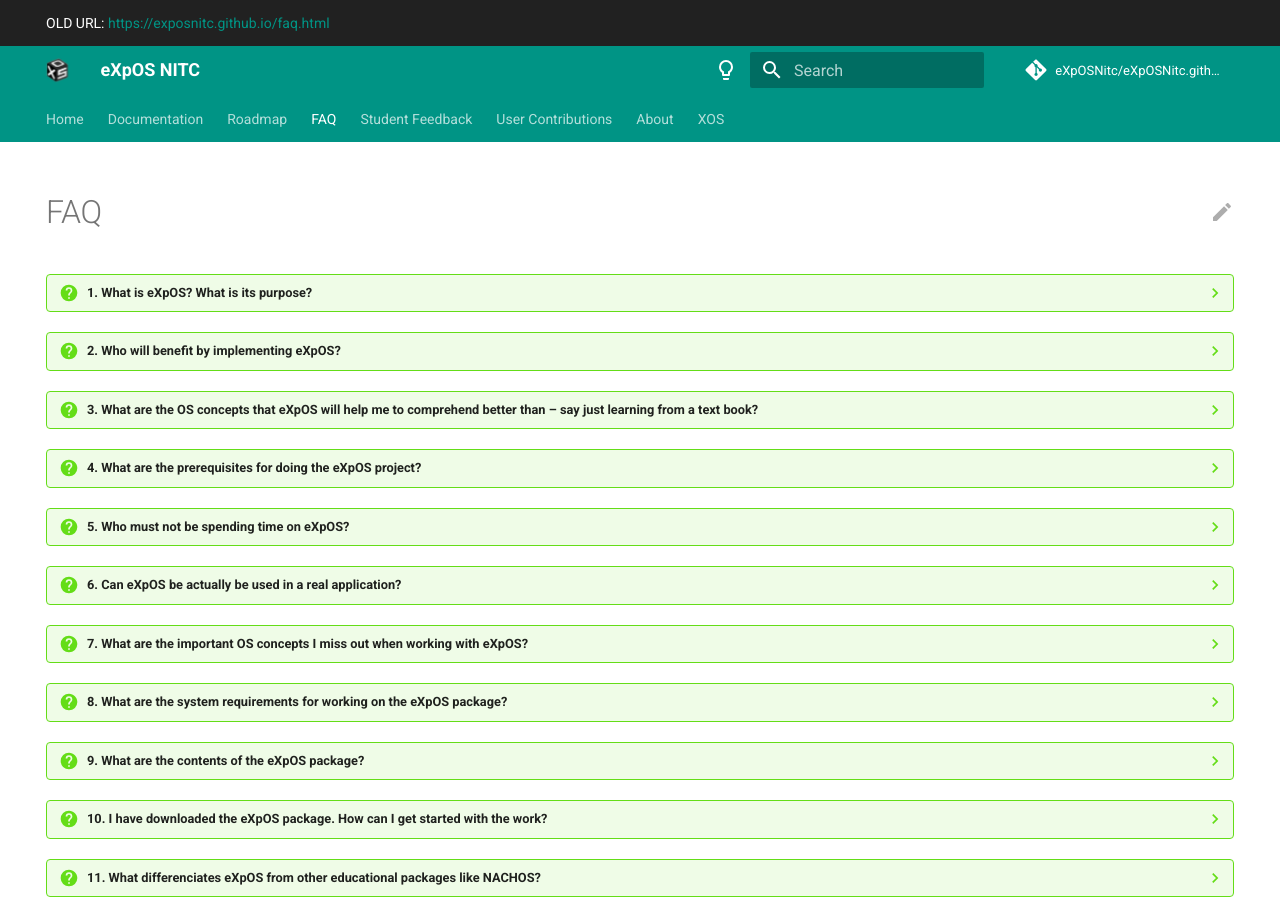
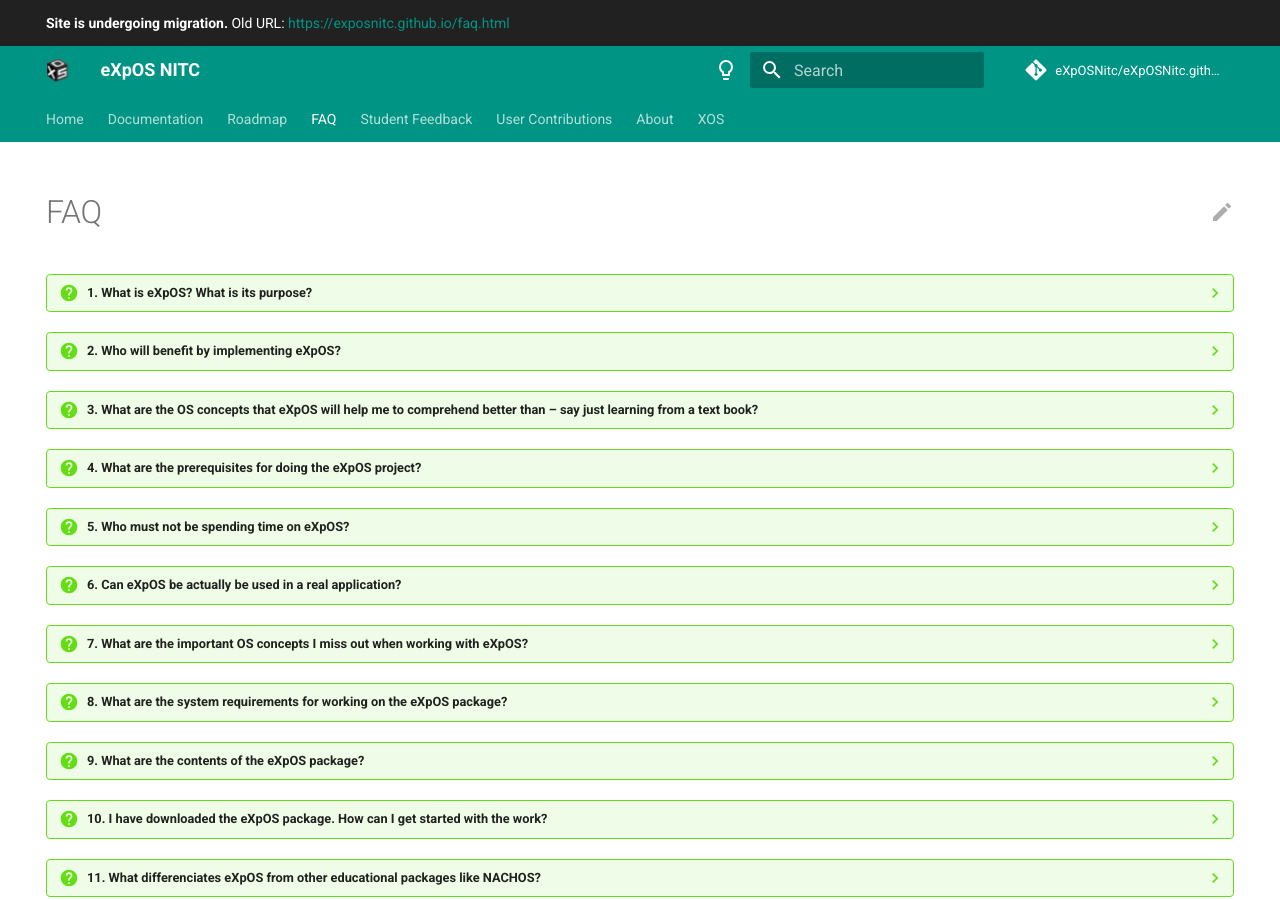
Before and after one commit to eXpOSNitc/expos-docs, an MkDocs documentation site: the page built from docs/faq.md, in a window 1280 px wide and 900 px high. Built offline with MkDocs 1.6.1 and Material for MkDocs 9.7.7, drawn with Linux system fonts in a browser that asks for light colours; comment, search, counter and statistics services are not loaded.

Commit message:
strip html

```diff
--- a/docs/faq.md
+++ b/docs/faq.md
@@ -7,21 +7,20 @@
 ---
 
 ??? question "1. What is eXpOS? What is its purpose?"
-    <p>eXpOS stands for eXperimental Operating System. The <a href="os_spec.html" target="_blank">eXpOS
-    specification</a> describes a very simple multi-user multi-tasking operating system. </p>
-    <p>eXpOS is not intended to be used as a practical operating system. It is designed with the
+    eXpOS stands for eXperimental Operating System. The <a href="os_spec.html" target="_blank">eXpOS
+    specification</a> describes a very simple multi-user multi-tasking operating system.
+
+    eXpOS is not intended to be used as a practical operating system. It is designed with the
     following intentions:
-    <ol>
-    <li>To have a multi-tasking OS specification that can be comprehended by a junior undergraduate
+
+    - To have a multi-tasking OS specification that can be comprehended by a junior undergraduate
     student in computer science who is undergoing a first course in Operating System such that
     he/she will be able to implement the OS in two or three months. This educational package comes
     with enough guidance and support tools as well as documentation to allow the student to achieve
-    this goal without the supervision of a specialist teacher.</li>
-    <li>The student will write the complete code for the OS from scratch. He/She will not be building
+    this goal without the supervision of a specialist teacher.
+    - The student will write the complete code for the OS from scratch. He/She will not be building
     the OS on top of a given code base. The only programming support provided will be a compiler
-    for a programming language (called SPL) in which the OS kernel will be written. </li>
-    </ol>
-    </p>
+    for a programming language (called SPL) in which the OS kernel will be written.
 
 
 ??? question "2. Who will benefit by implementing eXpOS?"
@@ -59,83 +58,79 @@
 
 
 ??? question "5. Who must not be spending time on eXpOS?"
-    <p>People who want to learn about operating systems, but who belong to the following category are not
-    advised to proceed with eXpOS:</p>
-    <ol>
-    <li>You are a confident programmer comfortable with reading and understanding professionally
+    People who want to learn about operating systems, but who belong to the following category are not
+    advised to proceed with eXpOS:
+
+    - You are a confident programmer comfortable with reading and understanding professionally
     written code – like the source code of linux. In this case, more sophisticated packages like <a
     href="http://minix3.org/">Minix</a> allow you to do real hard stuff. However, this is not for
-    novices. </li>
-    <li>You are not an expert; you want to try out the things listed in FAQ 2, but you do not want to
+    novices.
+    - You are not an expert; you want to try out the things listed in FAQ 2, but you do not want to
     do dirty work at a low level. (Although you can avoid assembly language programming in the eXpOS
     project, you still will have to get into quite a bit of “low level” architectural details). We
     suggest you to look for alternatives like <a href="https://en.wikipedia.org/wiki/Not_Another_Completely_Heuristic_Operating_System"
-    target="_blank">NACHOS</a>. </li>
-    </ol>
-
+    target="_blank">NACHOS</a>.
 
 ??? question "6. Can eXpOS be actually be used in a real application?"
     Please see FAQ 2.
 
 
 ??? question "7. What are the important OS concepts I miss out when working with eXpOS?"
-    <p>What you learn is very little compared to what is needed to become an OS expert. So, listing out
-    everything is impossible. But here are some important misses: </p>
-    <ol>
-    <li>The XSM machine allows you to store a character string in a memory word. No real machine
+    What you learn is very little compared to what is needed to become an OS expert. So, listing out
+    everything is impossible. But here are some important misses:
+
+    - The XSM machine allows you to store a character string in a memory word. No real machine
     architecture permits you to do such stuff. This is made possible just because XSM is a software
     simulated. However, XSM makes your data manipulation job much simpler without getting bogged down
     by details of data formatting. It is in principle possible to implement eXpOS on “more real”
     machines like <a href="http://en.wikipedia.org/wiki/MIPS_instruction_set" target="_blank">MIPS</a>.
-    However, this would involve considerably more time and effort. </li>
-    <li>The project involves very little work involving input-ouput, device interfacing, security or
+    However, this would involve considerably more time and effort.
+    - The project involves very little work involving input-ouput, device interfacing, security or
     networking. Moreover the file system and multi-user support are very primitive. The methods
     studied won't scale up when there is <a href="https://en.wikipedia.org/wiki/Computer_multitasking#Preemptive_multitasking"
-    target="_blank"> pre-emptive multitasking </a>. </li>
-    </ol>
+    target="_blank"> pre-emptive multitasking </a>.
 
 
 ??? question "8. What are the system requirements for working on the eXpOS package?"
-    <p>We expect you to have a Linux/Unix Machine with Lex/Flex and Yacc/Bison software packages
+    We expect you to have a Linux/Unix Machine with Lex/Flex and Yacc/Bison software packages
     installed. (For Flex/Bison installation on your Linux system, see <a href="http://en.kioskea.net/faq/30635-how-to-install-flex-and-bison-under-ubuntu"
     target="_blank">link</a>). Once you have these, you can download the eXpOS package by following
-    instructions at <a href="./support_tools-files/setting-up.html" target="_blank"> Setting Up</a>.</p>
+    instructions at <a href="./support_tools-files/setting-up.html" target="_blank"> Setting Up</a>.
 
 
 ??? question "9. What are the contents of the eXpOS package?"
-    <p>The eXpOS package available <a href="./support_tools-files/setting-up.html" target="_blank">here</a>
-    comes with the following: </p>
-    <ol>
-    <li>A simulator for the <a href="arch_spec.html" target="_blank">Experimental String Machine (XSM)</a>
+    The eXpOS package available <a href="./support_tools-files/setting-up.html" target="_blank">here</a>
+    comes with the following:
+
+    - A simulator for the <a href="arch_spec.html" target="_blank">Experimental String Machine (XSM)</a>
     on which you implement eXpOS. The machine consists of a CPU, Memory and a disk and a small
-    Input-Ouput subsystem.</li>
-    <li>A compiler (into the XSM machine) for the <a href="support_tools-files/spl.html" target="_blank">System
+    Input-Ouput subsystem.
+    - A compiler (into the XSM machine) for the <a href="support_tools-files/spl.html" target="_blank">System
     Programmer's Language (SPL)</a> using which you will be writing all your code for implementing
     eXpOS. SPL is a simple programming language which essentially is an extended assembler for the
-    XSM machine, specifically designed for the eXpOS package.</li>
-    <li>A compiler (into the XSM machine) for the <a href="support_tools-files/expl.html" target="_blank">Experimental
+    XSM machine, specifically designed for the eXpOS package.
+    - A compiler (into the XSM machine) for the <a href="support_tools-files/expl.html" target="_blank">Experimental
     String Language (ExpL)</a>. This language is used for writing application programs that can run
     on top of eXpOS. You will be using this language for writing some of the user level programs of
     the OS including the shell. Test programs that are used to test your OS will also be written in
-    ExpL.</li>
-    <li>An interface tool called <a href="support_tools-files/xfs-interface.html" target="_blank">XFS-interface</a>
+    ExpL.
+    - An interface tool called <a href="support_tools-files/xfs-interface.html" target="_blank">XFS-interface</a>
     that allows you to transfer data files and executable programs from your Unix/Linux system into
-    the hard disk of the XSM machine.</li>
-    <li>You also download the source code of all the above tools and their formal specification
-    documents, the sample test programs testing your OS, some help etc. </li>
-    </ol>
-
+    the hard disk of the XSM machine.
+    - You also download the source code of all the above tools and their formal specification
+    documents, the sample test programs testing your OS, some help etc.
 
 ??? question "10. I have downloaded the eXpOS package. How can I get started with the work?"
-    <p>The best way is to follow the eXpOS roadmap. It is a journey taken one simple step at a time. You
+    The best way is to follow the eXpOS roadmap. It is a journey taken one simple step at a time. You
     will be provided with links to learn the concepts on a “learn when needed” way. Just go ahead
-    following this <a href="Roadmap.html" target="_blank">link</a>.</p>
+    following this <a href="Roadmap.html" target="_blank">link</a>.
 
 
 ??? question "11. What differenciates eXpOS from other educational packages like NACHOS?"
-    <p>It is difficult to answer this question for all similar packages available elsewhere, but here is
-    a comparison with NACHOS. </p>
-    <p>NACHOS learning system asks you to implement OS software that allows application programs in the
+    It is difficult to answer this question for all similar packages available elsewhere, but here is
+    a comparison with NACHOS.
+
+    NACHOS learning system asks you to implement OS software that allows application programs in the
     noff executable format, running on a the software simulation of a MIPS machine, to invoke system
     calls. However, the OS code you write really doesn't run on the MIPS machine! Your code is actually
     C code running on your Linux/Unix machine. When an application program invokes an OS system call,
@@ -144,25 +139,29 @@
     the calling application program invoking the system call. Since the MIPS machine is simulated, your
     code has access to its memory, registers etc. Thus you can implement the system call, put return
     values in appropriate memory locations on the simulated MIPS machine and transfer control back to
-    the calling program. </p>
-    <p>In eXpOS, the OS and the application programs run in the same machine as is the case in real
+    the calling program.
+
+    In eXpOS, the OS and the application programs run in the same machine as is the case in real
     systems. The compromise made in achieving this goal was to make the machine “unreal” and the OS
-    simple enough so that additional complexity is manageable for a short term project. </p>
+    simple enough so that additional complexity is manageable for a short term project.
 
 
 ??? question "12. What is the difference between eXpOS and XOS?"
-    <p><a href="http://xosnitc.github.io/" target="_blank">XOS</a> is an earlier version of this project.
-    XOS did not support blocking system calls.</p>
-    <p> This means that a process will never do a context switch while it is running in the kernel mode.
+    <a href="http://xosnitc.github.io/" target="_blank">XOS</a> is an earlier version of this project.
+    XOS did not support blocking system calls.
+
+    This means that a process will never do a context switch while it is running in the kernel mode.
     However eXpOS, system calls may block in the kernel mode and other processes could be scheduled.
-    The version of XSM provided with eXpOS has the necessary hardware support for doing this.</p>
-    <p> The addition of this single feature makes the eXpOS substantially more complex than XOS. This is
+    The version of XSM provided with eXpOS has the necessary hardware support for doing this.
+
+    The addition of this single feature makes the eXpOS substantially more complex than XOS. This is
     because a blocked process might have made partial updates to some OS data structures before
     blocking and a newly scheduled process, while executing in the kernel mode, must be careful not to
-    modify these data structures and leave the OS in an inconsistent state. </p>
-    <p> Apart from the above feature, eXpOS adds support for semaphores, shared memory, file locking etc.
+    modify these data structures and leave the OS in an inconsistent state.
+
+    Apart from the above feature, eXpOS adds support for semaphores, shared memory, file locking etc.
     There is also limited multi-user support. However, the additional complexity introduced by these
-    features is minor. </p>
+    features is minor.
 
 
 ??? question "13. How do I write OS code and load the OS in the eXpOS system?"
--- a/overrides/main.html
+++ b/overrides/main.html
@@ -1,8 +1,9 @@
 {% extends "base.html" %}
 
 {% block announce %}
-    OLD URL:
     {% if page and page.meta and page.meta.original_url %}
+        <b>Site is undergoing migration.</b>
+        Old URL:
         <a href="{{ page.meta.original_url }}">{{ page.meta.original_url }}</a>
     {% endif %}
 {% endblock %}
```
